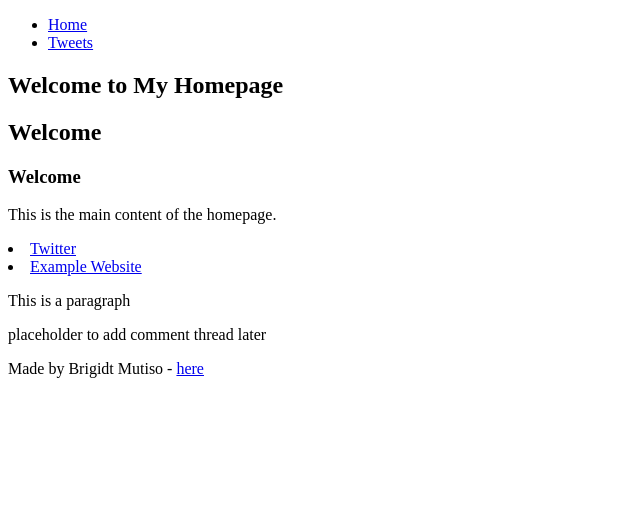
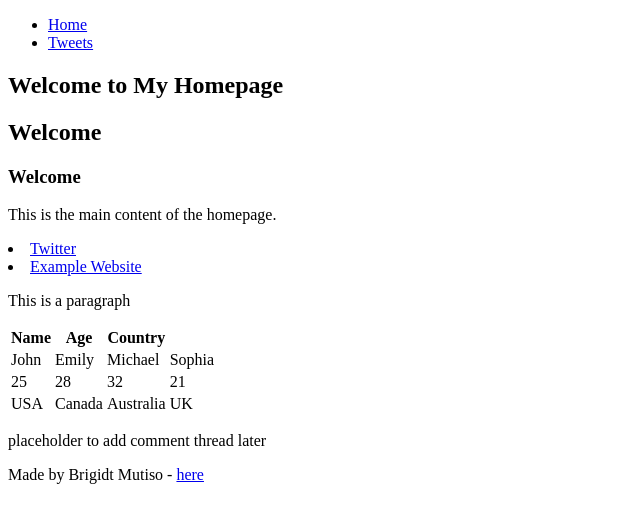
Before and after one commit to BWangui/My_First_Portfolio, a plain HTML site: page html_basic/index.html in a window 1280 px wide. Shown: the whole page, without its empty margins (0-640 px from the left). Drawn offline with Linux system fonts and the light colour scheme.

Commit message:
Edit 1.5

```diff
--- a/html_basic/index.html
+++ b/html_basic/index.html
@@ -22,6 +22,35 @@
                 <li><a href="https://x.com/BrigiditWangui?t=OqJpgqgzvuETBjpjIfsKIA&s=08" target="_blank">Example Website</a></li>
             </ul>
             <p>This is a paragraph</p>
+            <table>
+                <thead>
+                    <tr>
+                        <th>Name</th>
+                        <th>Age</th>
+                        <th>Country</th>
+                    </tr>
+                </thead>
+                <tbody>
+                    <tr>
+                      <td>John</td>
+                      <td>Emily</td>
+                      <td>Michael</td>
+                      <td>Sophia</td>
+                    </tr>
+                    <tr>
+                        <td>25</td>
+                        <td>28</td>
+                        <td>32</td>
+                        <td>21</td>
+                    </tr>
+                    <tr>
+                        <td>USA</td>
+                        <td>Canada</td>
+                        <td>Australia</td>
+                        <td>UK</td>
+                    </tr>
+                </tbody>
+          </table>
         </article>
         <aside>
             <p>placeholder to add comment thread later</p>
```
